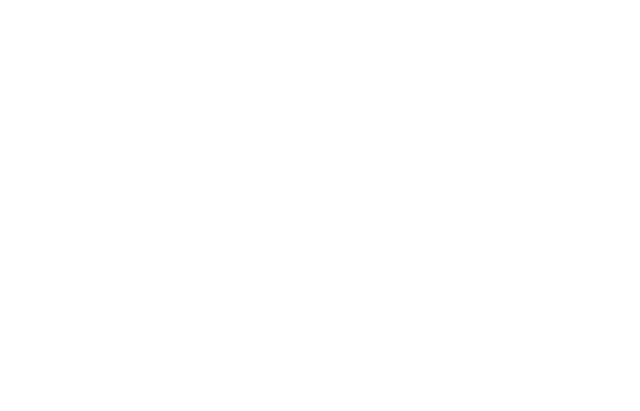
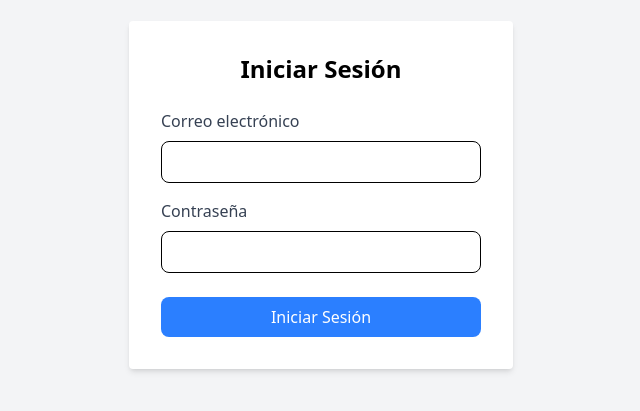
Before and after one commit to Cholo0407/Tienda-Cholos, a React (Vite) app in the folder frontend/privada/administrador-tienda/: page /login in a window 1280 px wide. Shown: the part 205-616 px from the top of the page, without its empty margins (319-959 px from the left). Built offline with nearby package versions, Linux system fonts and the light colour scheme.

Commit message:
arreglo en sidemenu y app.jsx

```diff
--- a/frontend/privada/administrador-tienda/src/App.jsx
+++ b/frontend/privada/administrador-tienda/src/App.jsx
@@ -1,23 +1,36 @@
-import { BrowserRouter as Router, Routes, Route } from 'react-router-dom';
 import React from 'react';
+import { BrowserRouter as Router, Routes, Route, useLocation } from 'react-router-dom';
 import SideMenu from './components/SideMenu.jsx';
+import Login from './pages/login.jsx';
+import Dashboard from './pages/dashboard.jsx';
+
+function AppContent() {
+  const location = useLocation();
+  const hiddenRoutes = ['/login', '/register'];
+  const shouldShowMenu = !hiddenRoutes.includes(location.pathname);
+
+  return (
+    <div className="flex">
+      {shouldShowMenu && <SideMenu />}
+      <div className="flex-1">
+        <Routes>
+          <Route path="/login" element={<Login />} />
+          <Route path="/dashboard" element={<Dashboard />} />
+          <Route path="/products" element={<div>Productos</div>} />
+          <Route path="/customers" element={<div>Clientes</div>} />
+          <Route path="/admins" element={<div>Admins</div>} />
+          <Route path="/models" element={<div>Modelos</div>} />
+          <Route path="/register" element={<div>Register</div>} />
+        </Routes>
+      </div>
+    </div>
+  );
+}
 
 function App() {
-  const hiddenRoutes = ["/login", "/register"];
-  const shouldShowMenu = !hiddenRoutes.includes(window.location.pathname);
-
   return (
     <Router>
-      {(window.location.pathname !== "/login" && window.location.pathname !== "/register") && <SideMenu />}
-          <Routes>
-            <Route path="/"  />
-            <Route path="/products" />
-            <Route path="/customers" />
-            <Route path="/admins" />
-            <Route path="/models" />
-            <Route path="/login" />
-            <Route path="/register" />
-          </Routes>
+      <AppContent />
     </Router>
   );
 }
--- a/frontend/privada/administrador-tienda/src/components/SideMenu.jsx
+++ b/frontend/privada/administrador-tienda/src/components/SideMenu.jsx
@@ -5,7 +5,7 @@
 
 const SideMenu = () => {
   const menuItems = [
-    { id: 'dashboard', icon: <LayoutDashboard className="w-6 h-6" />, text: 'DASHBOARD', route: '/' },
+    { id: 'dashboard', icon: <LayoutDashboard className="w-6 h-6" />, text: 'DASHBOARD', route: '/dashboard' },
     { id: 'products', icon: <Package className="w-6 h-6" />, text: 'PRODUCTOS', route: '/products' },
     { id: 'clients', icon: <Users className="w-6 h-6" />, text: 'CLIENTES', route: '/customers' },
     { id: 'admins', icon: <ShieldCheck className="w-6 h-6" />, text: 'ADMINS', route: '/admins' },
--- /dev/null
+++ b/frontend/privada/administrador-tienda/src/pages/dashboard.jsx
@@ -0,0 +1,30 @@
+import React from 'react';
+
+const Dashboard = () => {
+  return (
+    <div className="min-h-screen p-8 bg-gray-100">
+      <h1 className="text-3xl font-bold mb-6">Bienvenido al Dashboard</h1>
+      <div className="grid grid-cols-1 md:grid-cols-2 lg:grid-cols-3 gap-6">
+        {/* Tarjeta 1 */}
+        <div className="bg-white p-6 rounded-lg shadow hover:shadow-md transition">
+          <h2 className="text-xl font-semibold mb-2">Usuarios Activos</h2>
+          <p className="text-gray-600">124 usuarios registrados este mes.</p>
+        </div>
+
+        {/* Tarjeta 2 */}
+        <div className="bg-white p-6 rounded-lg shadow hover:shadow-md transition">
+          <h2 className="text-xl font-semibold mb-2">Pedidos</h2>
+          <p className="text-gray-600">48 pedidos procesados esta semana.</p>
+        </div>
+
+        {/* Tarjeta 3 */}
+        <div className="bg-white p-6 rounded-lg shadow hover:shadow-md transition">
+          <h2 className="text-xl font-semibold mb-2">Visitas</h2>
+          <p className="text-gray-600">3500 visitas en el sitio web.</p>
+        </div>
+      </div>
+    </div>
+  );
+};
+
+export default Dashboard;
--- /dev/null
+++ b/frontend/privada/administrador-tienda/src/pages/login.jsx
@@ -0,0 +1,57 @@
+import React, { useState } from 'react';
+
+const Login = () => {
+  const [email, setEmail] = useState('');
+  const [password, setPassword] = useState('');
+
+  const handleLogin = (e) => {
+    e.preventDefault();
+    // Aquí iría tu lógica de autenticación
+    console.log('Email:', email);
+    console.log('Password:', password);
+  };
+
+  return (
+    <div className="min-h-screen flex items-center justify-center bg-gray-100">
+      <div className="bg-white p-8 rounded shadow-md w-full max-w-sm">
+        <h2 className="text-2xl font-bold mb-6 text-center">Iniciar Sesión</h2>
+        <form onSubmit={handleLogin}>
+          <div className="mb-4">
+            <label htmlFor="email" className="block text-gray-700 mb-2">
+              Correo electrónico
+            </label>
+            <input
+              type="email"
+              id="email"
+              className="w-full px-4 py-2 border rounded-lg focus:outline-none focus:ring-2 focus:ring-blue-500"
+              value={email}
+              onChange={(e) => setEmail(e.target.value)}
+              required
+            />
+          </div>
+          <div className="mb-6">
+            <label htmlFor="password" className="block text-gray-700 mb-2">
+              Contraseña
+            </label>
+            <input
+              type="password"
+              id="password"
+              className="w-full px-4 py-2 border rounded-lg focus:outline-none focus:ring-2 focus:ring-blue-500"
+              value={password}
+              onChange={(e) => setPassword(e.target.value)}
+              required
+            />
+          </div>
+          <button
+            type="submit"
+            className="w-full bg-blue-500 text-white py-2 rounded-lg hover:bg-blue-600 transition duration-200"
+          >
+            Iniciar Sesión
+          </button>
+        </form>
+      </div>
+    </div>
+  );
+};
+
+export default Login;
```
